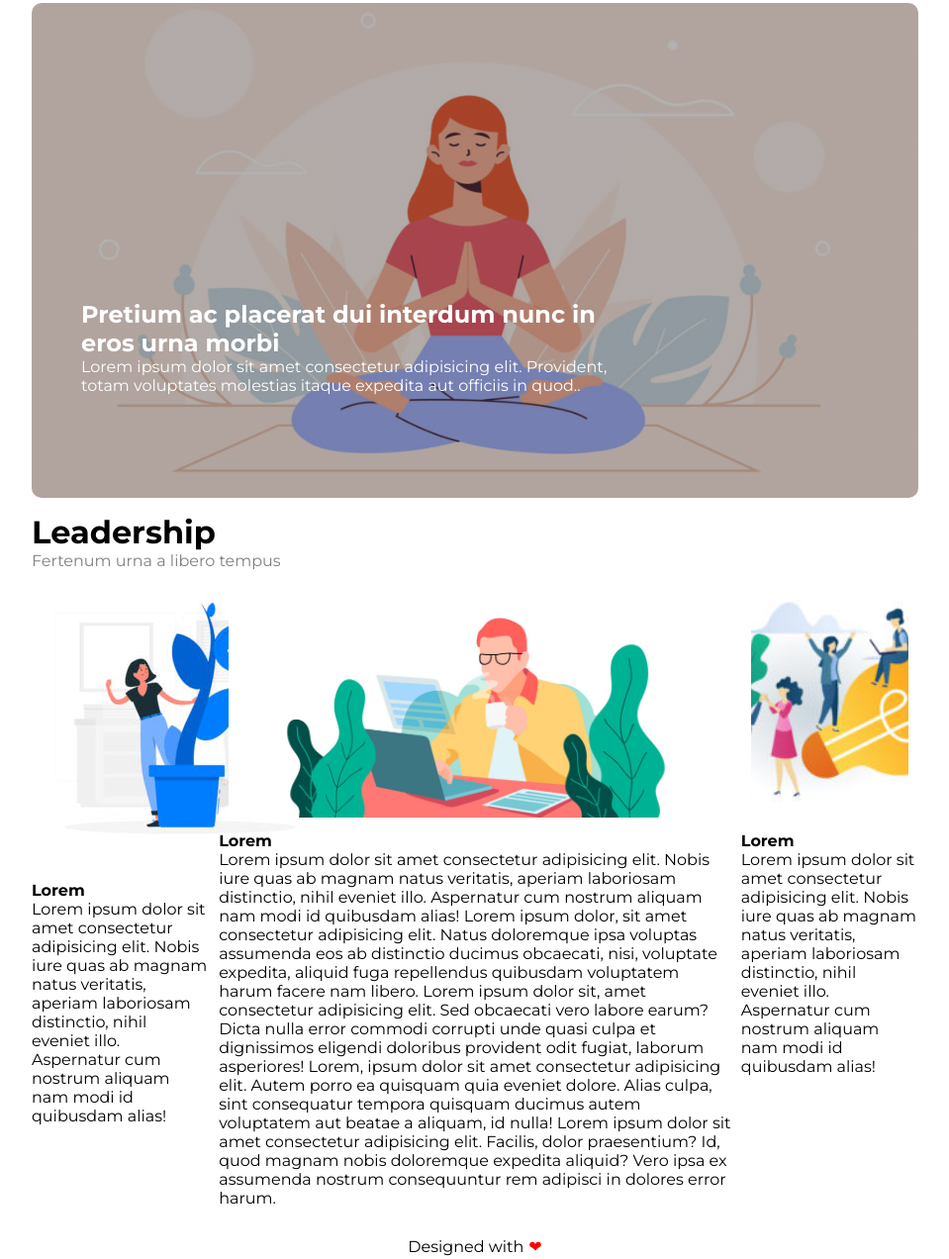
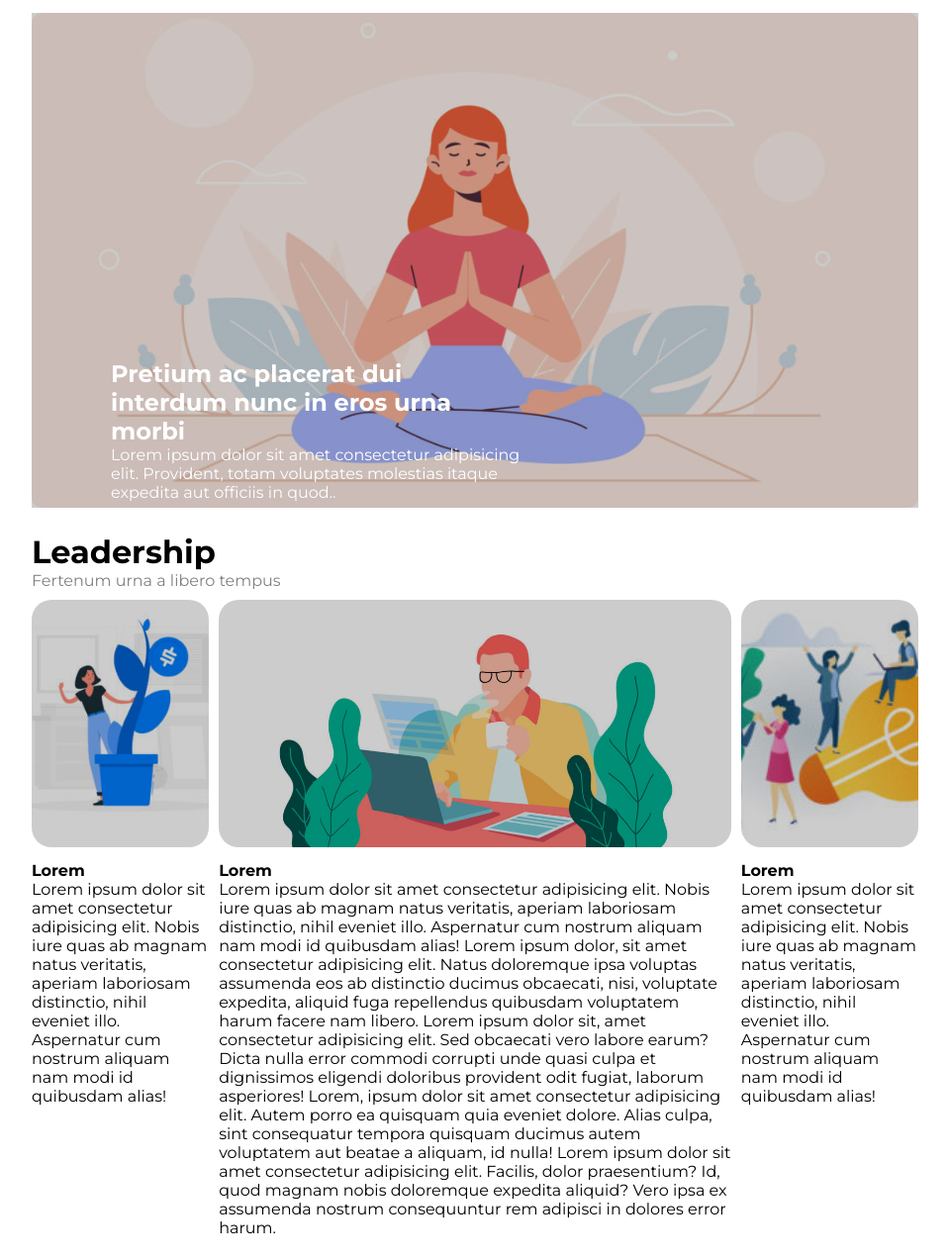
Before and after one commit to Angeloamenta/htmlcss-wp, a plain HTML site: page index.html in a window 1280 px wide. Shown: the part 146-1418 px from the top of the page at 99% size, without its empty margins (160-1119 px from the left). Drawn offline with Linux system fonts and the light colour scheme.

Commit message:
rename-class

```diff
--- a/css/style.css
+++ b/css/style.css
@@ -15,19 +15,15 @@ html {
     clear: both;
 }
 
+
 /* layout */
 .container {
     width: 70%;
     margin: 20px auto;
-    height: 500px;
+
 }
 
 /* header */
-
-header {
-    /* height: 100px;
-    background-color: #E579E6; */
-}
 
 .logo {
     width: 200px;
@@ -50,46 +46,38 @@ nav a {
 
 main,
 main section {
-    margin-top: 15px;
+    margin-top: 25px;
 }
 
-.jambotron::before {
-    background-color: rgba(50,0,0,0.25);
-}
+
 
 .jambotron {
     width: 100%;
     /* height: 683px; */
     height: 500px;
-    /* background-image: url(../img/banner.jpg); */
-    background-image: linear-gradient(to bottom, rgba(0, 0, 0, 0.30), rgba(0, 0, 0, 0.30)),
-    url('../img/banner.jpg');
+    /* background-image: linear-gradient(to bottom, rgba(0, 0, 0, 0.30), rgba(0, 0, 0, 0.30)),
+    url('../img/banner.jpg'); */
+    background-image: url(../img/banner.jpg);
     background-size: cover;
     background-position: center;
     border-radius: 10px;
 
 }
 
+
 .jambo-title {
     display: inline-block;
     color: white;
-    width: 550px;
-    height: 200px;
-    margin-top: 300px;
-    margin-left: 50px;
+    background-color: rgba(0, 0, 0, 0.2);
+    width: 100%;
+    height: 100%;
+    padding-top: 350px;
+    padding-left: 80px;
+    padding-right: 400px;
+    overflow: auto;
 }
 
 /* float */
-.sect-blue {
-    width: 100%;
-    /* height: 400px; */
-    /* background-color:#0086FF; */
-}
-
-.line{
-    /* height: 80px; */
-    /* background-color: #ABCFE7; */
-}
 
 .line-title {
     font-size: 2em;
@@ -99,9 +87,8 @@ main section {
     color: gray;
 }
 
-.sect-blue div[class*="column"]{
+.sect-central div[class*="column"]{
     height: calc(100% - 100px);
-    /* background-color: #ABCFE7; */
     float: left;
     margin-top: 10px;
 }
@@ -114,12 +101,19 @@ main section {
 
 }
 
-.pianta {
+.plant-container {
+    display: inline-block;
+    width: 100%;
+    height: 250px;
+    background-color: black;
+    border-radius: 20px;
+}
+
+.plant {
     object-fit: cover;
-    width: 100;
+    opacity: 80%;
+    width: 100%;
     height: 250px;
-    padding: 10px;
-    border-radius: 20px;
 }
 
 .column-center {
@@ -127,20 +121,36 @@ main section {
     margin: 0 10px;
 }
 
+.banner2-container{
+    display: inline-block;
+    width: 100%;
+    height: 250px;
+    background-color: black;
+    border-radius: 20px;
+}
+
 .banner2{
+    opacity: 80%;
     object-fit: cover;
+    height: 100%;
+    width: 100%;
+}
+
+
+.people-contain {
+    display: inline-block;
+    width: 100%;
     height: 250px;
-    width: 100%;
-    padding: 10px;
+    background-color: black;
     border-radius: 20px;
 }
 
 .people {
     object-fit: cover;
+    opacity: 80%;
     width: 100%;
-    height: 250px;
-    padding: 10px;
-    border-radius: 20px;
+    height: 100%;
+
 }
 
 /* footer */
@@ -148,8 +158,6 @@ footer {
     text-align: center;
     margin-top: 30px;
     width: 100%;
-    /* height: 60px;
-    background-color: #8801FE; */
 }
 
 .made::after{
@@ -157,3 +165,7 @@ footer {
     color: red;
     margin-left: 5px;
 }
+
+h4{
+    margin-top: 10px;
+}
--- a/index.html
+++ b/index.html
@@ -8,7 +8,7 @@
     <link rel="preconnect" href="https://fonts.googleapis.com">
 <link rel="preconnect" href="https://fonts.gstatic.com" crossorigin>
 <link href="https://fonts.googleapis.com/css2?family=Montserrat:ital,wght@0,100;0,200;0,300;0,400;0,500;0,600;0,700;0,800;1,100;1,200;1,300;1,400;1,500;1,600;1,700;1,800&display=swap" rel="stylesheet">
-    <title>Document</title>
+    <title>Neori</title>
 </head>
 <body>
     <!-- contenitore -->
@@ -33,19 +33,21 @@
         <!-- main -->
         <main>
             <section class="jambotron">
-                <div class="jambo-title">
-                    <h1>Pretium ac placerat dui interdum nunc in eros urna morbi</h1>
-                    <p>Lorem ipsum dolor sit amet consectetur adipisicing elit. Provident, totam voluptates molestias itaque expedita aut officiis in quod..</p>
-                </div>
+                    <div class="jambo-title">
+                        <h1>Pretium ac placerat dui interdum nunc in eros urna morbi</h1>
+                        <p>Lorem ipsum dolor sit amet consectetur adipisicing elit. Provident, totam voluptates molestias itaque expedita aut officiis in quod..</p>
+                    </div>
             </section>
 
-            <section class="sect-blue clearfix">
+            <section class="sect-central clearfix">
                 <!-- possibile header del main -->
                 <div class="line">
                     <h1 class="line-title">Leadership</h1>
                     <p class="sottotitolo">Fertenum urna a libero tempus</p>
                 </div>
                 <!-- /possibile header del main -->
+
+                <!-- colonna sx -->
                 <div class="column-left">
                     <div class="plant-container">
                         <img class="plant" src="img/img-1.jpg" alt="">
@@ -53,6 +55,9 @@
                     <h4>Lorem</h4>
                     <p>Lorem ipsum dolor sit amet consectetur adipisicing elit. Nobis iure quas ab magnam natus veritatis, aperiam laboriosam distinctio, nihil eveniet illo. Aspernatur cum nostrum aliquam nam modi id quibusdam alias!</p>
                 </div>
+                <!-- /colonna sx -->
+
+                <!-- cononna centrale -->
                 <div class="column-center">
                     <div class="banner2-container">
                         <img class="banner2" src="img/banner-2.jpg" alt="">
@@ -60,6 +65,9 @@
                     <h4>Lorem</h4>
                     <p>Lorem ipsum dolor sit amet consectetur adipisicing elit. Nobis iure quas ab magnam natus veritatis, aperiam laboriosam distinctio, nihil eveniet illo. Aspernatur cum nostrum aliquam nam modi id quibusdam alias! Lorem ipsum dolor, sit amet consectetur adipisicing elit. Natus doloremque ipsa voluptas assumenda eos ab distinctio ducimus obcaecati, nisi, voluptate expedita, aliquid fuga repellendus quibusdam voluptatem harum facere nam libero. Lorem ipsum dolor sit, amet consectetur adipisicing elit. Sed obcaecati vero labore earum? Dicta nulla error commodi corrupti unde quasi culpa et dignissimos eligendi doloribus provident odit fugiat, laborum asperiores! Lorem, ipsum dolor sit amet consectetur adipisicing elit. Autem porro ea quisquam quia eveniet dolore. Alias culpa, sint consequatur tempora quisquam ducimus autem voluptatem aut beatae a aliquam, id nulla! Lorem ipsum dolor sit amet consectetur adipisicing elit. Facilis, dolor praesentium? Id, quod magnam nobis doloremque expedita aliquid? Vero ipsa ex assumenda nostrum consequuntur rem adipisci in dolores error harum.</p>
                 </div>
+                <!-- /cononna centrale -->
+
+                <!-- colonna detra -->
                 <div class="column-right">
                     <div class="people-contain">
                         <img class="people" src="img/img-3.jpg" alt="">
@@ -67,6 +75,7 @@
                     <h4>Lorem</h4>
                     <p>Lorem ipsum dolor sit amet consectetur adipisicing elit. Nobis iure quas ab magnam natus veritatis, aperiam laboriosam distinctio, nihil eveniet illo. Aspernatur cum nostrum aliquam nam modi id quibusdam alias!</p>
                 </div>
+                <!-- colonna detra -->
             </section>
         </main>
         <!-- /main -->
```
